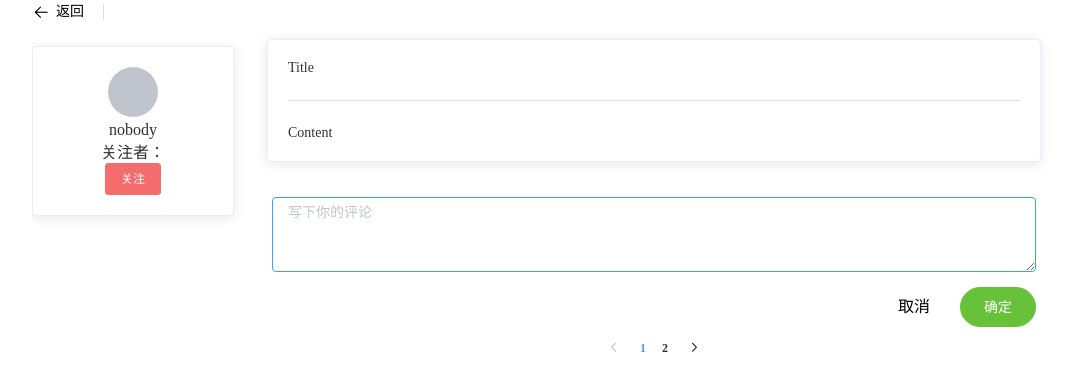
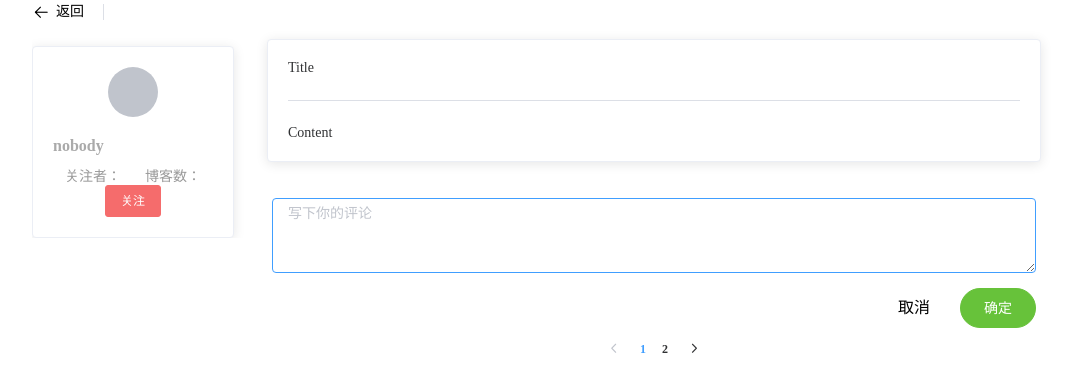
Before and after one commit to group24-blog/bbbblog, a Vue app in the folder 前端/blog/: page /test in a window 1280 px wide. Shown: the top 392 px of the page, without its empty margins (96-1168 px from the left). Built offline with nearby package versions, Linux system fonts and the light colour scheme; the HTML template or start-up script is replaced by a standard one; what vue-notification would draw is missing.

Commit message:
作者简介卡片优化

```diff
--- a/前端/blog/src/components/blogPage/blogDetail.vue
+++ b/前端/blog/src/components/blogPage/blogDetail.vue
@@ -3,12 +3,15 @@
 	<el-page-header @back="goBack"></el-page-header>
 		  <el-container>
 		    <el-aside style="width: 220px;">
-				<el-card class="author">
+				<el-card class="authorCard">
 					<div>
 						<el-avatar :size="50" :src="pic"></el-avatar>
-						<div>nobody</div>
-						<div>关注者：</div>
-						<el-button size="small" type="danger">关注</el-button>
+						<div class="author">nobody</div>
+						<el-row class="detail">
+							<el-col :span="12">关注者：</el-col>
+							<el-col :span="12">博客数：</el-col>
+						</el-row>
+						<el-button class="follow" size="small" type="danger">关注</el-button>
 					</div>
 				</el-card>
 			</el-aside>
@@ -52,10 +55,24 @@
 	.aside{
 		width: 200px;
 	}
-	.author{
+	.authorCard{
 		width: 200px;
 		text-align: center;
 		margin-top: 10%;
-		color: #AAAAAA;
+	}
+	.author{
+		font-size: 16px;
+		font-weight: bold;
+	}
+	.detail{
+		font-size: 14px;
+		color: #999999;
+		width:100%;
+		margin: auto;
+		margin-top: 10px;
+	}
+	.follow{
+		margin: auto;
+		margin-top: 10px;
 	}
 </style>
```
